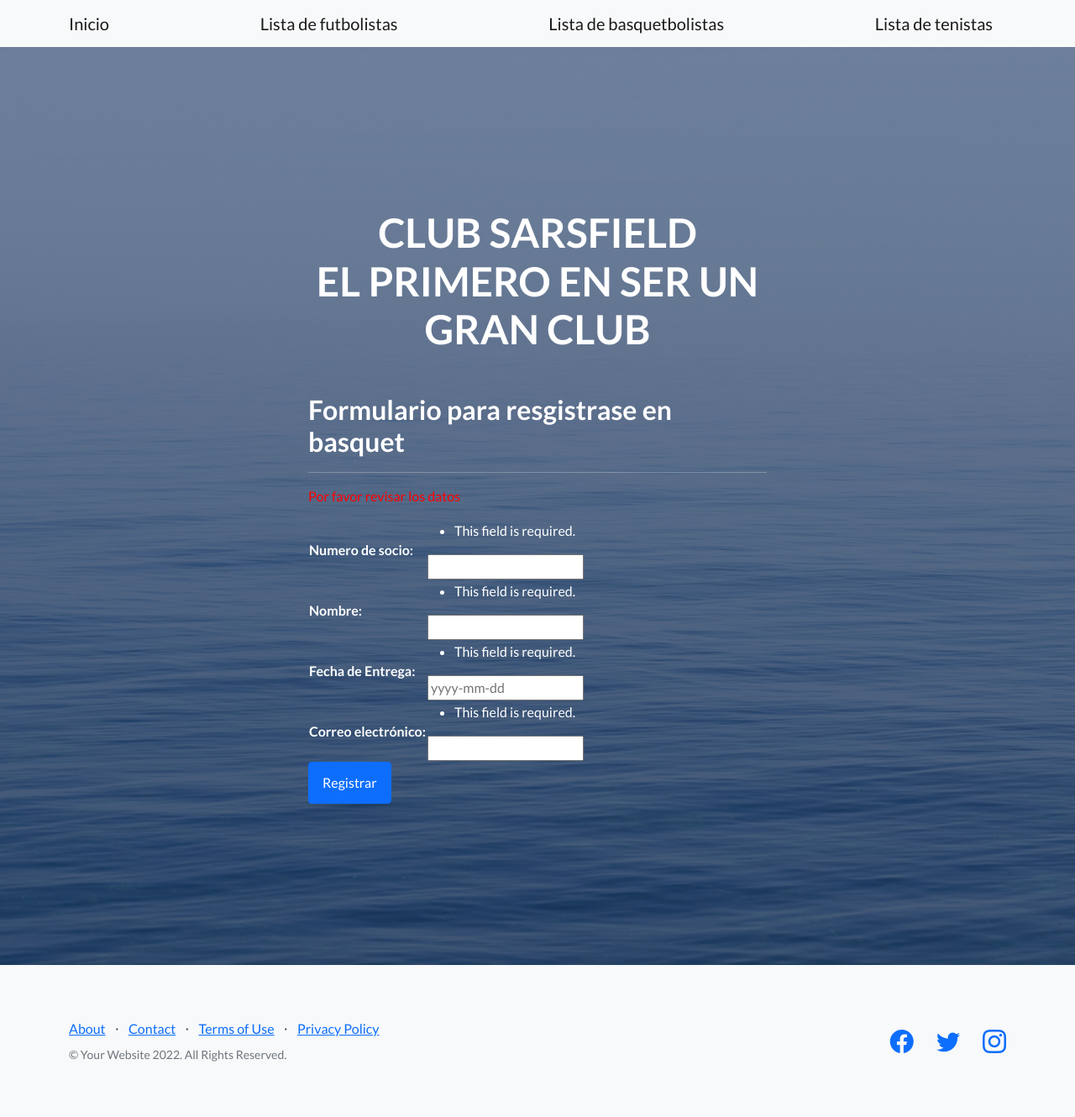
After one commit to nicolas197197/Entrega1_Nicolas_Grandich, a Django app: page /app_MVT/tenis-django-forms in a window 1280 px wide. The commit adds this page. Shown: the whole page at 84% size. Run offline with Django 4.2, Linux system fonts and the light colour scheme; some libraries are stand-ins or nearby versions.

Commit message:
Entrega final 1

```diff
--- a/app_MVT/admin.py
+++ b/app_MVT/admin.py
@@ -1,5 +1,5 @@
 from django.contrib import admin
-from app_MVT.models import Familia
+from app_MVT.models import Futbol
 # Register your models here.
 
-admin.site.register(Familia)
+admin.site.register(Futbol)
--- /dev/null
+++ b/app_MVT/forms.py
@@ -0,0 +1,30 @@
+import datetime
+from django import forms
+from django.forms import ModelForm
+from app_MVT.models import Futbol, Tenis, Basquet
+
+
+
+class FutbolForm(forms.Form):
+    numeroDeSocio = forms.IntegerField(label='Numero de socio')
+    nombre=forms.CharField(max_length=40, min_length=1, label='Nombre')
+    fechaDeIngreso = forms.DateField(
+        label='Fecha de inscripción',
+        widget=forms.TextInput(attrs={'placeholder': 'yyyy-mm-dd'}))
+    email = forms.EmailField(label='Correo electrónico')
+
+class TenisForm(forms.Form):
+    numeroDeSocio = forms.IntegerField(label='Numero de socio')
+    nombre=forms.CharField(max_length=40, min_length=1, label='Nombre')
+    fechaDeIngreso = forms.DateField(
+        label='Fecha de Entrega',
+        widget=forms.TextInput(attrs={'placeholder': 'yyyy-mm-dd'}))
+    email = forms.EmailField(label='Correo electrónico')
+
+class BasquetForm(forms.Form):
+    numeroDeSocio = forms.IntegerField(label='Numero de socio')
+    nombre=forms.CharField(max_length=40, min_length=1, label='Nombre')
+    fechaDeIngreso = forms.DateField(
+        label='Fecha de Entrega',
+        widget=forms.TextInput(attrs={'placeholder': 'yyyy-mm-dd'}))
+    email = forms.EmailField(label='Correo electrónico')
--- /dev/null
+++ b/app_MVT/templates/app_MVT/basquet_django_forms.html
@@ -0,0 +1,22 @@
+{% extends "app_MVT/index.html" %}
+{% load static %}
+{% block contenidoQueCambia %}
+
+<h2>Formulario para resgistrase en basquet</h2>
+<hr></hr>
+{% if basquet_form.errors %}
+    <p style="color: red">Por favor revisar los datos</p>
+{% endif %}
+
+<form action="" method="POST">
+    {% csrf_token %}
+
+    <table>
+        {{ basquet_form.as_table }}
+    </table>
+
+    <input type="submit" class="btn btn-primary" value="Registrar" />
+
+</form>
+
+{% endblock %}
--- a/app_MVT/templates/app_MVT/in_familia.html
+++ b/app_MVT/templates/app_MVT/in_futbol.html
@@ -10,7 +10,7 @@
 
     <h1>Ingreso de familiares</h1>
 
-    <h1>El familiar número {{familia.numero}} se llama {{familia.nombre}} y fue cargado el {{familia.fechaDeEntrega}}</h1>
+    <h1>El familiar número {{futbol.numero}} se llama {{futbol.nombre}} y fue cargado el {{futbol.fechaDeIngreso}}</h1>
 
 
 
--- a/app_MVT/templates/app_MVT/index.html
+++ b/app_MVT/templates/app_MVT/index.html
@@ -24,8 +24,10 @@
         <!-- Navigation-->
         <nav class="navbar navbar-light bg-light static-top">
             <div class="container">
-                <a class="navbar-brand" href="{% url 'index' %}">Inicio</a>
-                <a class="navbar-brand" href="{% url 'all_familia' %}">Lista de familiares</a>
+                <a class="navbar-brand" href="{% url 'inicio' %}">Inicio</a>
+                <a class="navbar-brand" href="{% url 'futbol' %}">Lista de futbolistas</a>
+                <a class="navbar-brand" href="{% url 'basquet' %}">Lista de basquetbolistas</a>
+                <a class="navbar-brand" href="{% url 'tenis' %}">Lista de tenistas</a>
             </div>
         </nav>
         <!-- Masthead-->
@@ -35,7 +37,7 @@
                     <div class="col-xl-6">
                         <div class="text-center text-white">
                             <!-- Page heading-->
-                            <h1 class="mb-5">MI PRIMER MVT</h1>
+                            <h1 class="mb-5">CLUB SARSFIELD <br> EL PRIMERO EN SER UN GRAN CLUB</h1>
                             <div class="text-lg-start text-white">
                                 {% block contenidoQueCambia %}
 
--- a/app_MVT/urls.py
+++ b/app_MVT/urls.py
@@ -4,9 +4,15 @@ from app_MVT import views
 
 
 urlpatterns = [
-path('in_familia/<str:nombre>/<int:numero>/<fechaDeEntrega>', views.in_familia),
-path('all_familia/', views.all_familia,name='all_familia'),
-path('', views.index,name='index'),
+path('in_futbol/<str:nombre>/<int:numero>/<fechaDeIngreso>', views.in_futbol),
+path('', views.index,name='inicio'),
+path('futbol/', views.futbol,name='futbol'),
+path('futbol-django-forms', views.futbol_forms_django, name='FutbolDjangoForms'),
+path('basquet-django-forms', views.basquet_forms_django, name='BasquetDjangoForms'),
+path('basquet/', views.basquet,name='basquet'),
+path('tenis-django-forms', views.tenis_forms_django, name='TenisDjangoForms'),
+path('tenis/', views.tenis,name='tenis'),
+path('search', views.search, name='Search'),
 
 
 ]
--- a/app_MVT/views.py
+++ b/app_MVT/views.py
@@ -1,33 +1,194 @@
 from django.shortcuts import render
-from app_MVT.models import Familia
+from app_MVT.models import Futbol, Basquet, Tenis
+from app_MVT.forms import FutbolForm, BasquetForm, TenisForm
+from django.db.models import Q
 
 
-
-def in_familia(request, nombre: str, numero: int, fechaDeEntrega: str):
-    familia = Familia(nombre=nombre, numero=numero, fechaDeEntrega=fechaDeEntrega)
-    familia.save() # save into the DB
+def in_futbol(request, nombre: str, numeroDeSocio: int, fechaDeIngreso: str, email: str):
+    futbol = Futbol(nombre=nombre, numeroDeSocio=numeroDeSocio, fechaDeIngreso=fechaDeIngreso, email=email)
+    futbol.save() # save into the DB
 
     context_dict = {
-        'familia': familia
+        'futbol': futbol
     }
     return render(
         request=request,
         context=context_dict,
-        template_name="app_MVT/in_familia.html"
+        template_name="app_MVT/in_futbol.html"
     )
 
-def all_familia(request):
-    familia = Familia.objects.all()
+def futbol(request):
+    futbol = Futbol.objects.all()
 
     context_dict = {
-        'familia': familia
+        'futbol': futbol
     }
 
     return render(
         request=request,
         context=context_dict,
-        template_name="app_MVT/all_familia.html"
+        template_name="app_MVT/futbol.html"
+    )
+
+def basquet(request):
+    basquet = Basquet.objects.all()
+
+    context_dict = {
+        'basquet': basquet
+    }
+
+    return render(
+        request=request,
+        context=context_dict,
+        template_name="app_MVT/basquet.html"
+    )
+
+def tenis(request):
+    tenis = Tenis.objects.all()
+
+    context_dict = {
+        'tenis': tenis
+    }
+
+    return render(
+        request=request,
+        context=context_dict,
+        template_name="app_MVT/tenis.html"
     )
 
 def index(request):
-    return render(request,"app_MVT/index.html")
+    return render(request,"app_MVT/inicio.html")
+
+def futbol_forms_django(request):
+    if request.method == 'POST':
+        futbol_form = FutbolForm(request.POST)
+        if futbol_form.is_valid():
+            data = futbol_form.cleaned_data
+            futbol = Futbol(
+                nombre=data['nombre'],
+            numeroDeSocio=data['numeroDeSocio'],
+            fechaDeIngreso=data['fechaDeIngreso'],
+            email=data['email'],
+             )
+            futbol.save()
+
+            futbol = Futbol.objects.all()
+            context_dict = {
+                'futbol': futbol
+            }
+            return render(
+                request=request,
+                context=context_dict,
+                template_name="app_MVT/futbol.html"
+            )
+
+    futbol_form = FutbolForm(request.POST)
+    context_dict = {
+        'futbol_form': futbol_form
+    }
+    return render(
+        request=request,
+        context=context_dict,
+        template_name='app_MVT/futbol_django_forms.html'
+    )
+
+def basquet_forms_django(request):
+    if request.method == 'POST':
+        basquet_form = BasquetForm(request.POST)
+        if basquet_form.is_valid():
+            data = basquet_form.cleaned_data
+            basquet = Basquet(
+                nombre=data['nombre'],
+            numeroDeSocio=data['numeroDeSocio'],
+            fechaDeIngreso=data['fechaDeIngreso'],
+            email=data['email'],
+             )
+            basquet.save()
+
+            basquet = Basquet.objects.all()
+            context_dict = {
+                'basquet': basquet
+            }
+            return render(
+                request=request,
+                context=context_dict,
+                template_name="app_MVT/basquet.html"
+            )
+
+    basquet_form = BasquetForm(request.POST)
+    context_dict = {
+        'basquet_form': basquet_form
+    }
+    return render(
+        request=request,
+        context=context_dict,
+        template_name='app_MVT/basquet_django_forms.html'
+    )
+
+def tenis_forms_django(request):
+    if request.method == 'POST':
+        tenis_form = TenisForm(request.POST)
+        if tenis_form.is_valid():
+            data = tenis_form.cleaned_data
+            tenis = Tenis(
+                nombre=data['nombre'],
+            numeroDeSocio=data['numeroDeSocio'],
+            fechaDeIngreso=data['fechaDeIngreso'],
+            email=data['email'],
+             )
+            tenis.save()
+
+            tenis = Basquet.objects.all()
+            context_dict = {
+                'tenis': tenis
+            }
+            return render(
+                request=request,
+                context=context_dict,
+                template_name="app_MVT/tenis.html"
+            )
+
+    basquet_form = BasquetForm(request.POST)
+    context_dict = {
+        'basquet_form': basquet_form
+    }
+    return render(
+        request=request,
+        context=context_dict,
+        template_name='app_MVT/basquet_django_forms.html'
+    )
+
+def search(request):
+    context_dict = dict()
+    if request.GET['all_search_futbolistas']:
+        search_param = request.GET['all_search_futbolistas']
+        query = Q(nombre__contains=search_param)
+        query.add(Q(numeroDeSocio__contains=search_param), Q.OR)
+        futbol = Futbol.objects.filter(query)
+        context_dict = {
+            'futbol': futbol
+        }
+
+    elif request.GET['all_search_basquetbolistas']:
+        search_param = request.GET['all_search_basquetbolistas']
+        query = Q(nombre__contains=search_param)
+        query.add(Q(numeroDeSocio__contains=search_param), Q.OR)
+        basquet = Basquet.objects.filter(query)
+        context_dict = {
+            'basquet': basquet
+        }
+
+    elif request.GET['all_search_tenistas']:
+        search_param = request.GET['all_search_tenistas']
+        query = Q(nombre__contains=search_param)
+        query.add(Q(numeroDeSocio__contains=search_param), Q.OR)
+        tenis = Tenis.objects.filter(query)
+        context_dict = {
+            'tenis': tenis
+        }
+
+    return render(
+        request=request,
+        context=context_dict,
+        template_name="app_MVT/inicio.html",
+    )
```
Also changed, not shown: app_MVT/models.py (+16 -3 lines), app_MVT/templates/app_MVT/all_familia.html (deleted, +0 -13 lines), app_MVT/templates/app_MVT/basquet.html (added, +19 -0 lines), app_MVT/templates/app_MVT/futbol.html (added, +19 -0 lines), app_MVT/templates/app_MVT/futbol_django_forms.html (added, +22 -0 lines), app_MVT/templates/app_MVT/inicio.html (added, +65 -0 lines), app_MVT/templates/app_MVT/tenis.html (added, +19 -0 lines), app_MVT/templates/app_MVT/tenis_django_forms.html (added, +22 -0 lines), README.md (added), app_MVT/migrations/0001_initial.py, app_MVT/migrations/0002_rename_curso_familia.py (deleted), db.sqlite3.
